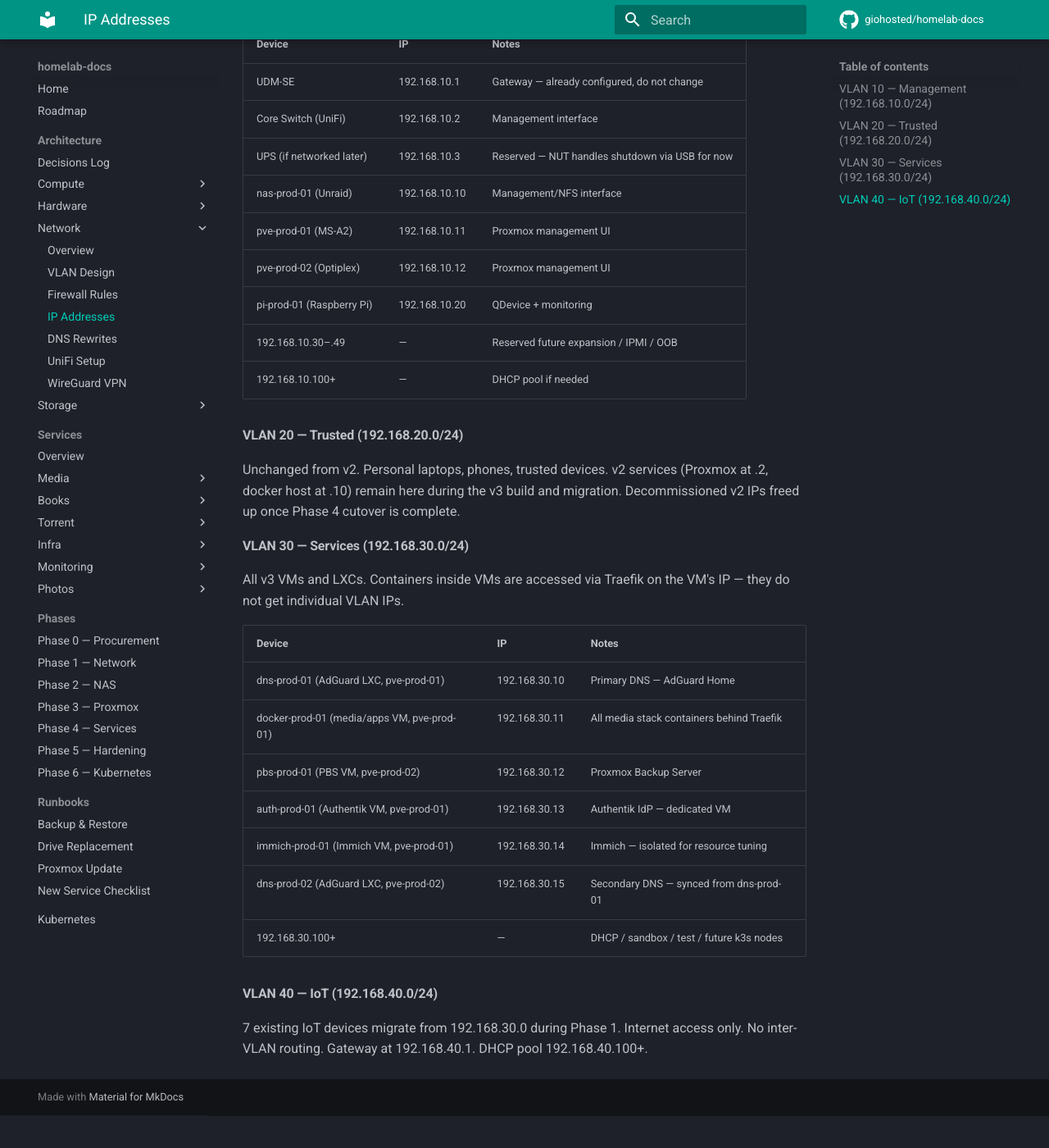
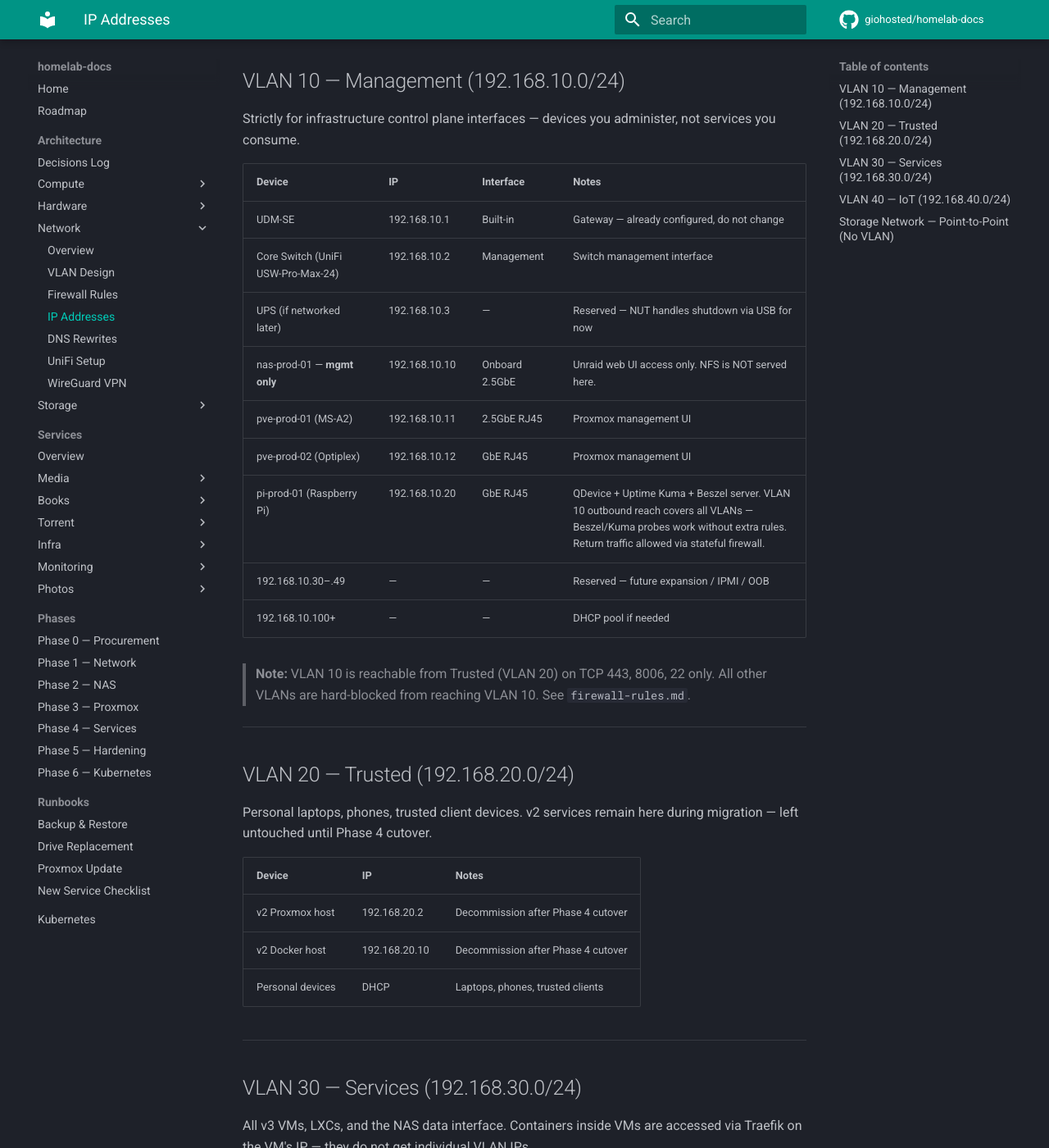
Before and after one commit to giohosted/homelab-docs, an MkDocs documentation site: the page built from docs/architecture/network/ip-addresses.md, in a window 1280 px wide and 1400 px high, scrolled down 190 px. Shown: the whole window at 82% size. Built offline with MkDocs 1.6.1 and Material for MkDocs 9.7.7, drawn with Linux system fonts in a browser that asks for light colours; comment, search, counter and statistics services are not loaded; before the commit the page ends 1550 px from its top, so only the background shows below that; some of the changed text lies outside the part shown.

Commit message:
docs: 2026-03-05 21:40:24

```diff
--- a/docs/architecture/network/ip-addresses.md
+++ b/docs/architecture/network/ip-addresses.md
@@ -1,35 +1,77 @@
-#### VLAN 10 — Management (192.168.10.0/24)
+# IP Address Plan
+
+**Last updated:** 2026-03-05
+
+---
+
+## VLAN 10 — Management (192.168.10.0/24)
+
+Strictly for infrastructure control plane interfaces — devices you administer, not services you consume.
+
+|Device|IP|Interface|Notes|
+|---|---|---|---|
+|UDM-SE|192.168.10.1|Built-in|Gateway — already configured, do not change|
+|Core Switch (UniFi USW-Pro-Max-24)|192.168.10.2|Management|Switch management interface|
+|UPS (if networked later)|192.168.10.3|—|Reserved — NUT handles shutdown via USB for now|
+|nas-prod-01 — **mgmt only**|192.168.10.10|Onboard 2.5GbE|Unraid web UI access only. NFS is NOT served here.|
+|pve-prod-01 (MS-A2)|192.168.10.11|2.5GbE RJ45|Proxmox management UI|
+|pve-prod-02 (Optiplex)|192.168.10.12|GbE RJ45|Proxmox management UI|
+|pi-prod-01 (Raspberry Pi)|192.168.10.20|GbE RJ45|QDevice + Uptime Kuma + Beszel server. VLAN 10 outbound reach covers all VLANs — Beszel/Kuma probes work without extra rules. Return traffic allowed via stateful firewall.|
+|192.168.10.30–.49|—|—|Reserved — future expansion / IPMI / OOB|
+|192.168.10.100+|—|—|DHCP pool if needed|
+
+> **Note:** VLAN 10 is reachable from Trusted (VLAN 20) on TCP 443, 8006, 22 only. All other VLANs are hard-blocked from reaching VLAN 10. See `firewall-rules.md`.
+
+---
+
+## VLAN 20 — Trusted (192.168.20.0/24)
+
+Personal laptops, phones, trusted client devices. v2 services remain here during migration — left untouched until Phase 4 cutover.
 
 |Device|IP|Notes|
 |---|---|---|
-|UDM-SE|192.168.10.1|Gateway — already configured, do not change|
-|Core Switch (UniFi)|192.168.10.2|Management interface|
-|UPS (if networked later)|192.168.10.3|Reserved — NUT handles shutdown via USB for now|
-|nas-prod-01 (Unraid)|192.168.10.10|Management/NFS interface|
-|pve-prod-01 (MS-A2)|192.168.10.11|Proxmox management UI|
-|pve-prod-02 (Optiplex)|192.168.10.12|Proxmox management UI|
-|pi-prod-01 (Raspberry Pi)|192.168.10.20|QDevice + monitoring|
-|192.168.10.30–.49|—|Reserved future expansion / IPMI / OOB|
-|192.168.10.100+|—|DHCP pool if needed|
+|v2 Proxmox host|192.168.20.2|Decommission after Phase 4 cutover|
+|v2 Docker host|192.168.20.10|Decommission after Phase 4 cutover|
+|Personal devices|DHCP|Laptops, phones, trusted clients|
 
-#### VLAN 20 — Trusted (192.168.20.0/24)
+---
 
-Unchanged from v2. Personal laptops, phones, trusted devices. v2 services (Proxmox at .2, docker host at .10) remain here during the v3 build and migration. Decommissioned v2 IPs freed up once Phase 4 cutover is complete.
+## VLAN 30 — Services (192.168.30.0/24)
 
-#### VLAN 30 — Services (192.168.30.0/24)
+All v3 VMs, LXCs, and the NAS data interface. Containers inside VMs are accessed via Traefik on the VM's IP — they do not get individual VLAN IPs.
 
-All v3 VMs and LXCs. Containers inside VMs are accessed via Traefik on the VM's IP — they do not get individual VLAN IPs.
+|Device|IP|Interface|Notes|
+|---|---|---|---|
+|dns-prod-01 (AdGuard LXC, pve-prod-01)|192.168.30.10|Virtual (VLAN tag 30)|Primary DNS — AdGuard Home|
+|docker-prod-01 (media/apps VM, pve-prod-01)|192.168.30.11|Virtual (VLAN tag 30)|All media stack containers behind Traefik|
+|pbs-prod-01 (PBS VM, pve-prod-02)|192.168.30.12|Virtual (VLAN tag 30)|Proxmox Backup Server|
+|auth-prod-01 (Authentik VM, pve-prod-01)|192.168.30.13|Virtual (VLAN tag 30)|Authentik IdP — dedicated VM|
+|immich-prod-01 (Immich VM, pve-prod-01)|192.168.30.14|Virtual (VLAN tag 30)|Immich — isolated for resource tuning|
+|dns-prod-02 (AdGuard LXC, pve-prod-02)|192.168.30.15|Virtual (VLAN tag 30)|Secondary DNS — synced from dns-prod-01|
+|nas-prod-01 — **data/NFS**|192.168.30.16|X710 Port 2 SFP+|NFS exports, Plex container traffic. Services mount NFS from this IP only.|
+|192.168.30.100+|—|—|DHCP / sandbox / test / future k3s nodes|
+
+> **NAS dual-interface design:** nas-prod-01 has two logical network presences. The **onboard 2.5GbE at 192.168.10.10** is management-only (Unraid UI). The **X710 Port 2 at 192.168.30.16** is the data plane (NFS, Plex). Services on VLAN 30 mount NFS from 192.168.30.16 without ever crossing into VLAN 10. The firewall hard-blocks VLAN 30 → VLAN 10, so a compromised service container cannot reach the Unraid management UI.
+
+> **X710 Port 1** (DAC to MS-A2) is on a private point-to-point storage subnet — not on any VLAN, not reachable from the LAN. Used exclusively for high-speed Proxmox storage traffic.
+
+---
+
+## VLAN 40 — IoT (192.168.40.0/24)
+
+7 existing IoT devices migrate here during Phase 1. Internet access only. No inter-VLAN routing.
 
 |Device|IP|Notes|
 |---|---|---|
-|dns-prod-01 (AdGuard LXC, pve-prod-01)|192.168.30.10|Primary DNS — AdGuard Home|
-|docker-prod-01 (media/apps VM, pve-prod-01)|192.168.30.11|All media stack containers behind Traefik|
-|pbs-prod-01 (PBS VM, pve-prod-02)|192.168.30.12|Proxmox Backup Server|
-|auth-prod-01 (Authentik VM, pve-prod-01)|192.168.30.13|Authentik IdP — dedicated VM|
-|immich-prod-01 (Immich VM, pve-prod-01)|192.168.30.14|Immich — isolated for resource tuning|
-|dns-prod-02 (AdGuard LXC, pve-prod-02)|192.168.30.15|Secondary DNS — synced from dns-prod-01|
-|192.168.30.100+|—|DHCP / sandbox / test / future k3s nodes|
+|Gateway|192.168.40.1|UDM-SE|
+|IoT devices|DHCP 192.168.40.100+|Smart home, printers, untrusted endpoints|
 
-#### VLAN 40 — IoT (192.168.40.0/24)
+---
 
-7 existing IoT devices migrate from 192.168.30.0 during Phase 1. Internet access only. No inter-VLAN routing. Gateway at 192.168.40.1. DHCP pool 192.168.40.100+.
+## Storage Network — Point-to-Point (No VLAN)
+
+|Link|Interface A|Interface B|Subnet|Purpose|
+|---|---|---|---|---|
+|NAS ↔ MS-A2|nas-prod-01 X710 Port 1|pve-prod-01 SFP+ Port 1|10.0.0.0/30 (suggested)|Dedicated 10GbE storage traffic. Not on LAN switch. Not routed.|
+
+> This link is isolated — only these two devices can see it. Used for Proxmox storage (ISO, backup, VM disk access over NFS from pve-prod-01 to nas-prod-01). Keeps storage bandwidth off the main LAN switch entirely.
```
Also changed, not shown: docs/architecture/hardware/inventory.md (+24 -19 lines), docs/architecture/network/firewall-rules.md (+109 -0 lines).
